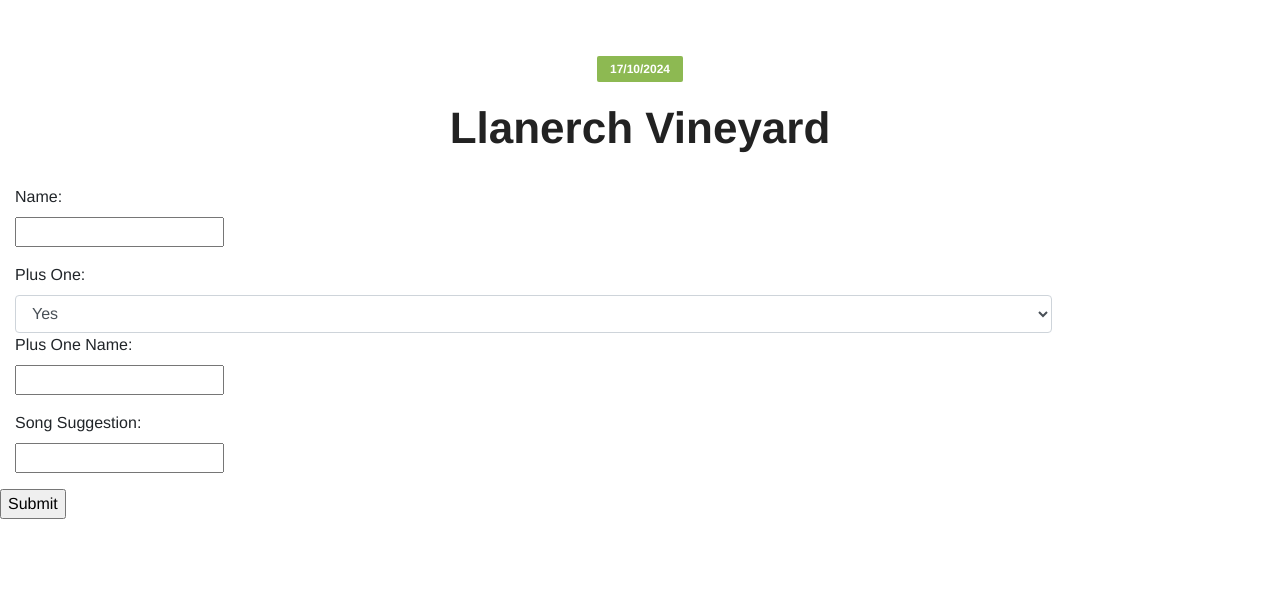
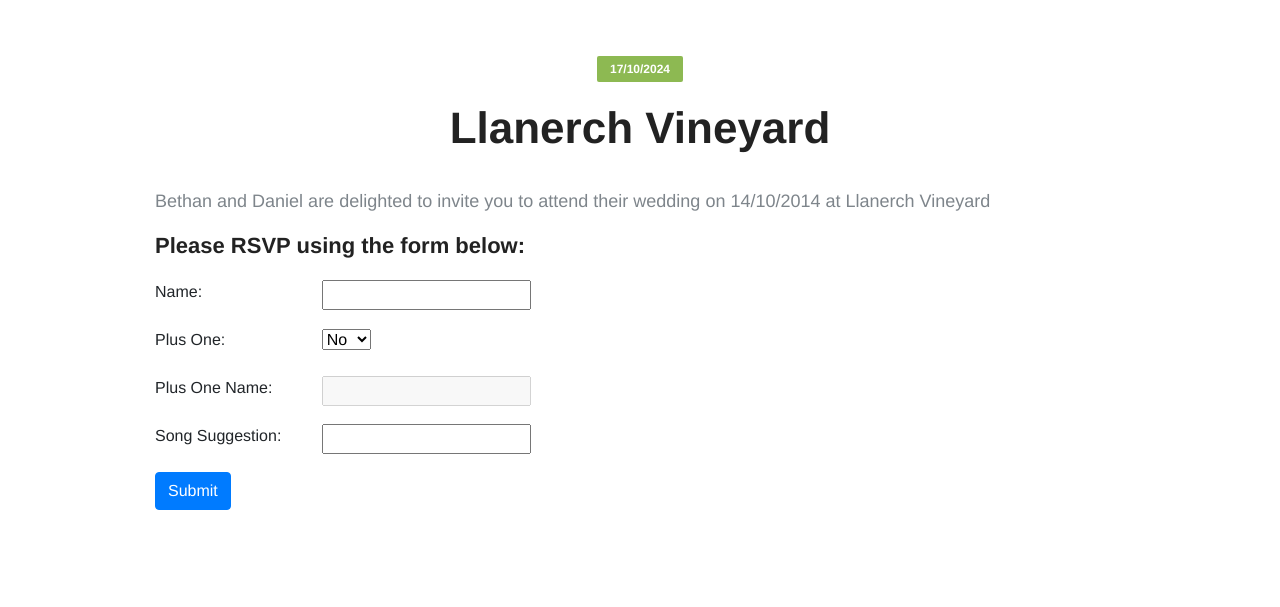
Before and after one commit to DanGahan/rsvp, a Django app: page / in a window 1280 px wide. Shown: the part 1231-1838 px from the top of the page. After the commit the page ends 1741 px from the top, so only its background shows below. Run offline with Django 3.2, Linux system fonts and the light colour scheme; parts of the project's set-up code (start-up, migrations or seed data) failed here and were passed over; some libraries are stand-ins or nearby versions.

Commit message:
sorted form alignment and used jquery to disable plus_one_name unless plus_one value is yes

```diff
--- a/frontend/frontend/templates/form.html
+++ b/frontend/frontend/templates/form.html
@@ -86,59 +86,50 @@
 					<h3 class="blog__single__title">Llanerch Vineyard</h3>
 			 </div>
 			</div>
-                <div class="blog__container"></div>
+      <div class="blog__container">
 
-            </div>
 			</blockquote>
-			<div class="i>
+			<div class="blog_item">
 				<p>Bethan and Daniel are delighted to invite you to attend their wedding on 14/10/2014 at Llanerch Vineyard</p>
 				<h4>Please RSVP using the form below:</h4>
 <form class="form-horizontal" id="submitForm" method="post" action="{% url 'submit_data' %}">
-                    <div class="form-group">
+  <div class="row mb-3">
     <label class="control-label col-sm-2" for="name">Name:</label>
     <div class="col-sm-10">
       <input type="text" id="name" name="name" required>
     </div>
   </div>
-					<div class="form-group">
+  <div class="row mb-3">
     <label class="control-label col-sm-2" for="plus_one">Plus One:</label>
     <div class="col-sm-10">
-							<select class="form-control" id="plus_one" name="plus_one" required>
-								<option>Yes</option>
-      							<option>No</option>
-							</div>
+      <select class="selectpicker" id="plus_one" name="plus_one" required>
+        <option value="No">No</option>
+        <option value ="Yes">Yes</option>
       </select>
     </div>
-					<div class="form-group">
+  </div>
+  <div class="row mb-3">
     <label class="control-label col-sm-2" for="plus_one_name">Plus One Name:</label>
     <div class="col-sm-10">
-							<input type="text" id="plus_one_name" name="plus_one_name" required>
+      <input type="text" id="plus_one_name" name="plus_one_name" required disabled>
     </div>
   </div>
-					<div class="form-group">
-						<label class="control-label col-sm-2" for="song_suggestion">Song Suggestion:</label>
+  <div class="row mb-3">
+    <label class="control-label col-sm-2" for="song_suggestion">Song Suggestion:</label      >
     <div class="col-sm-10">
       <input type="text" id="song_suggestion" name="song_suggestion" required>
     </div>
   </div>
-					<div class="form-group">
-						<input type="submit" value="Submit">
-					</div>
+  <button type="submit" class="btn btn-primary">Submit</button>
 </form>
-
-			</div>
-			<div class="blog__banner pt-4 pb-5">
-			</div>
 		</article>
 	</div>
 	<!-- Blog Page end -->
-
 
     <script src="https://code.jquery.com/jquery-3.6.0.min.js"></script>
     <script src="{% static 'js/form.js' %}"></script>
     <script src="{% static 'js/jquery.slicknav.min.js' %}"></script>
     <script src="{% static 'js/slick.min.js' %}"></script>
     <script src="{% static 'js/main.js' %}"></script>
-
     </body>
 </html>
```
Also changed, not shown: frontend/frontend/static/js/form.js (+9 -33 lines). Lines whose indentation alone changed are shown as unchanged.
